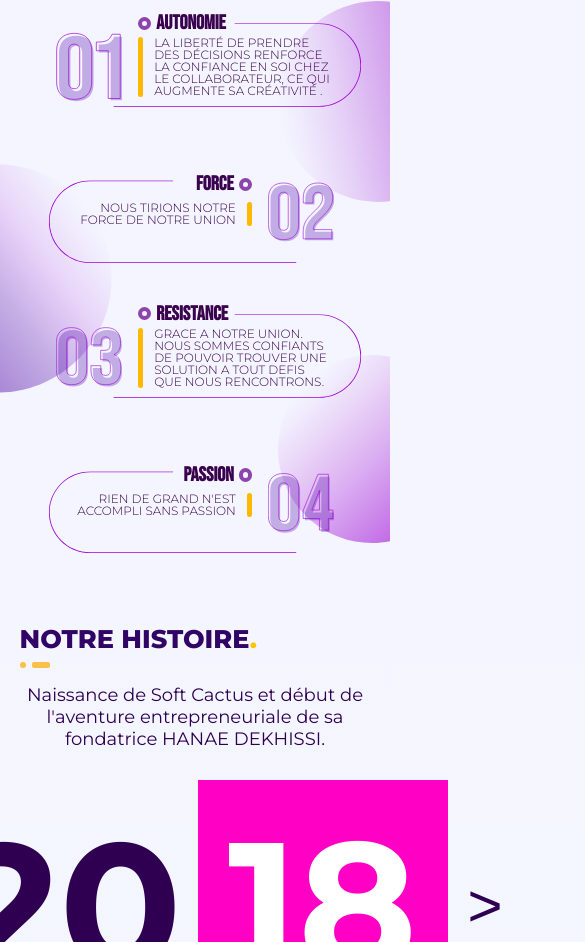
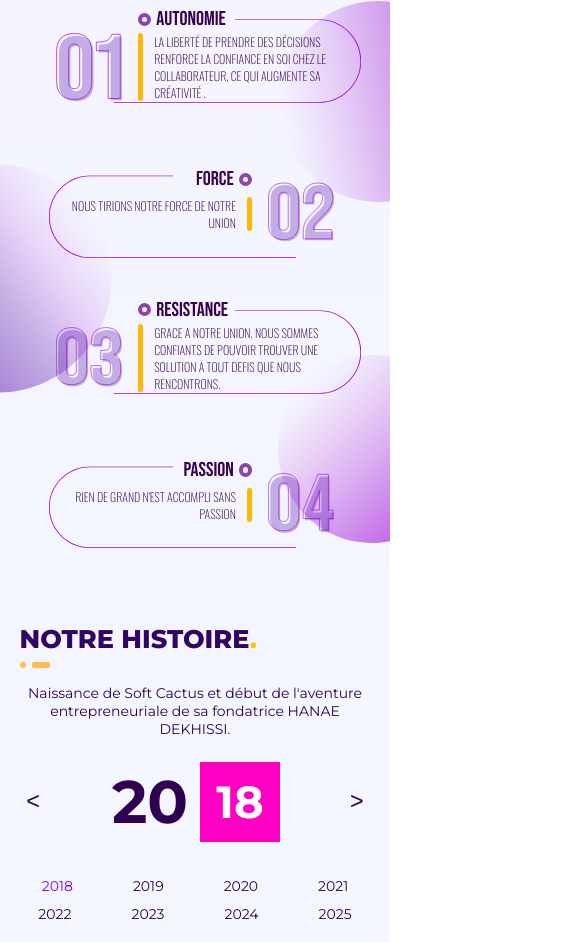
Before and after one commit to SOFT-CACTUS-INTERN/Soft-Cactus, a React (Vite) app in the folder Cactus-Front/: page /agence in a window 390 px wide. Shown: the part 1058-2000 px from the top of the page, 585 px wide, since content can reach past the window. Built offline with nearby package versions, Linux system fonts and the light colour scheme.

Commit message:
modification minor

```diff
--- a/Cactus-Front/index.html
+++ b/Cactus-Front/index.html
@@ -10,6 +10,8 @@
     <link href="https://fonts.googleapis.com/css2?family=Montserrat:ital,wght@0,100..900;1,100..900&display=swap" rel="stylesheet">
     <!--font inter only used in expand on hover gallery-->
     <link href="https://fonts.googleapis.com/css2?family=Inter:ital,opsz,wght@0,14..32,100..900;1,14..32,100..900&display=swap" rel="stylesheet">
+    <!--Oswald-->
+    <link href="https://fonts.googleapis.com/css2?family=Oswald:wght@200..700&display=swap" rel="stylesheet">
 
     <meta charset="UTF-8" />
     <link rel="icon" type="image/svg+xml" href="/src/assets/icon.svg" />
--- a/Cactus-Front/src/Components/Header.jsx
+++ b/Cactus-Front/src/Components/Header.jsx
@@ -30,7 +30,7 @@ function Header() {
       <div className={head.links}>
             <ul>
                 <li><NavLink to="/"     className={({ isActive }) => isActive ? `${head.navlink} ${head.active}` : head.navlink}>Accueil</NavLink></li>
-                <li><NavLink to="/agence" className={({ isActive }) => isActive ? `${head.navlink} ${head.active}` : head.navlink}>Nos agence</NavLink></li>
+                <li><NavLink to="/agence" className={({ isActive }) => isActive ? `${head.navlink} ${head.active}` : head.navlink}>Nos agences</NavLink></li>
                 <li><NavLink to="/services"className={({ isActive }) => isActive ? `${head.navlink} ${head.active}` : head.navlink}>Nos services</NavLink></li>
                 <li><NavLink to="/projets" className={({ isActive }) => isActive ? `${head.navlink} ${head.active}` : head.navlink}>Nos projets</NavLink></li>
                 <li><NavLink to="/contact" className={({ isActive }) => isActive ? `${head.navlink} ${head.active}` : head.navlink}>contact</NavLink></li>
--- a/Cactus-Front/src/Styles/arrowUp.module.css
+++ b/Cactus-Front/src/Styles/arrowUp.module.css
@@ -3,13 +3,13 @@
     position: fixed;
     bottom: 100px;
     right: 40px;
-      width: 10%;
-      height: 2.5em;
+
+      height: 4em;
     z-index: 10000;
 }
 .innerArrow{
       width: 100%;
-      height: 4em;
+      height: 100%;
     pointer-events: none;
 
 }
--- a/Cactus-Front/src/Styles/contactBox.module.css
+++ b/Cactus-Front/src/Styles/contactBox.module.css
@@ -73,6 +73,10 @@
     padding: 0.5em 1em;
     border: hidden;
     background-image: linear-gradient(to right,#9D04D2,#7E01AA);
+        transition: transform 0.3s ease;
+}
+.myform form button:hover{
+    transform: scale(1.1);
 }
 .coordonnes{
     padding: 3.5em 0;
--- a/Cactus-Front/src/Styles/followus.module.css
+++ b/Cactus-Front/src/Styles/followus.module.css
@@ -32,7 +32,7 @@
 }
 
 
-/* From Uiverse.io by Allyhere */
+/* hovering effect */
 .button a {
   --clr-font-main: hsla(0 0% 20% / 100);
   --btn-bg-1: #8B37CA;
@@ -61,11 +61,3 @@
 .button a:hover {
   background-position: right top;
 }
-
-
-
-@media (prefers-reduced-motion: reduce) {
-  .button a {
-    transition: linear;
-  }
-}
--- a/Cactus-Front/src/Styles/nosValeurs.module.css
+++ b/Cactus-Front/src/Styles/nosValeurs.module.css
@@ -37,9 +37,9 @@
     z-index: -1;
     right: 0;
     top: 0;
-    width: 15vw;
+    width: 20vw;
     min-width: 7em;
-    max-width: 15em; /*modifiable until i see the big screen's respponsivity*/
+    max-width: 100em; /*modifiable until i see the big screen's respponsivity*/
 
 }
 .NosValeurs .cercleTwo{
@@ -47,17 +47,17 @@
     z-index: -1;
     left: 0;
     top: 30%;
-    width: 15vw;
+    width: 20vw;
     min-width: 7em;
-    max-width: 15em; /*modifiable until i see the big screen's respponsivity*/
+    max-width: 100em; /*modifiable until i see the big screen's respponsivity*/
 }
 .NosValeurs .cercleThree{
     position: absolute;
     z-index: -1;
     right: 0;
-    width: 15vw;
+    width: 20vw;
     min-width: 7em;
-    max-width: 15em; /*modifiable until i see the big screen's respponsivity*/
+    max-width: 100em; /*modifiable until i see the big screen's respponsivity*/
     bottom: 0;
 }
 .One svg{
@@ -94,7 +94,7 @@
 
     font-size: 78px; /*not responsive */
     font-size: clamp(20px,5vw,78px);
-    font-weight: 700;
+
     font-family: Bebas Neue;
     color: #3A024E;
     display: inline;
@@ -115,7 +115,7 @@
             transition: all 0.5s cubic-bezier(0.4, 0, 0.2, 1);
             opacity: 0;
             transform: translateY(10px);
-            z-index: -1;
+            z-index: 11;
 }
        .Title .titre::after {
             content: attr(data-text);
@@ -151,32 +151,34 @@
 .paragraphe p{
 
     font-size: clamp(12px, 1.5vw,34px);
-    font-weight: 300 !important;
+    font-weight: 200 !important;
     /*font-family ?*/
+    font-family: Oswald;
     color: #3A024E;
     max-width: 30vw; /*not responsive*/
     min-width: 15em;
     text-transform: uppercase;
-    line-height: 100%;
-    letter-spacing: 1%;
+
+
     /*maybe a border-radius ?*/
     padding-left: 1rem;           /* Space between border and text */
     position: relative;
-    font-weight: 500;
+
     margin-top: -0.3em;
 }
 .paragraphe2 p{
     margin-top: 0.5em;
     font-size: clamp(12px, 1.5vw,30px);
-    font-weight: 300 !important;
+    font-weight: 200 !important;
+    font-family: Oswald;
     /*font-family ?*/
     color: #3A024E;
     max-width: 30vw; /*not responsive*/
     min-width: 15em;
     text-transform: uppercase;
     text-align: right;
-    line-height: 100%;
-    letter-spacing: 1%;
+
+
     /*maybe a border-radius ?*/
     padding-right: 1rem;           /* Space between border and text */
     position: relative;
@@ -243,6 +245,12 @@
 .Title {
     gap: 10px;
 }
+.NosValeurs .cercleOne, .cercleTwo, .cercleThree {
+    width: 10vw;
+    min-width: 7em;
+    max-width: 100em;
+}
+
 }
 
 @media (max-width:450px){
--- a/Cactus-Front/src/Styles/notreHistoire.module.css
+++ b/Cactus-Front/src/Styles/notreHistoire.module.css
@@ -1,20 +1,23 @@
+:root{
+  --size: clamp(80px,15vw,200px)
+}
 .Box{
  display: flex;
  flex-direction: column;
 }
 .btnNext, .btnPrev{
-  font-size: 60px;
+  font-size: clamp(20px,6vw,60px);
   font-family: sans-serif !important;
   color: #2F0052;
   cursor: pointer;
-  margin: 0 20px;
+  margin: 0  30px;
 }
 .title p{
-    font-size: 18px;
+    font-size: clamp(14px,2vw,24px);
     text-align: center;
     color: #2f0052;
     width: 90%;
-    margin: 0 auto 30px;
+    margin: 0 auto clamp(0px,1vw,30px);
 }
 
 .B{
@@ -28,42 +31,46 @@
     display: flex;
     align-items: center;
     justify-content: center;
+    height: auto;
+    width: 100%;
+    padding: 40px 0;
+    gap: 2.5em;
 }
 .year > span {
   display: flex;
-  gap: 5px;
+  gap: 60px;
 }
-.year span.prefix, .year span.val {
+
+.year span .prefix{
   display: flex;
   align-items: center;
   justify-content: center;
-  font-size: 180px;
+  font-size: clamp(60px,10vw,180px);
   font-weight: bold;
-  width: 250px;
-  height: 250px;
-}
-.year span.prefix {
+  width: var(--size);
+  height:var(--size);
   color: #2F0052;
+  /* padding-right: 40px ; */
 }
 .scene {
-  width: 250px;
-  height: 250px;
+  width: var(--size);
+  height:var(--size);
   perspective: 400px;
+
 }
 .cube{
-    width: 250px;
-  height: 250px;
+  width: var(--size);
+  height:var(--size);
   position: relative;
   transform-style: preserve-3d; /*klchi 3la hadi*/
-  transform: translateZ(-125px);
   transition: transform 1s;
 }
-.cubeFace {
+.cube .cubeFace {
   position: absolute;
-  width: 250px;
-  height: 250px;
-  line-height: 250px;
-  font-size: 180px;
+  width: var(--size);
+  height:var(--size);
+  line-height: var(--size); /*to center vertically*/
+  font-size: calc( clamp(60px,10vw,180px) - clamp(15px,2.5vw,50px)); /*It works don't touch it*/
   font-weight: bold;
   color: white;
   text-align: center;
@@ -72,12 +79,12 @@
 
                                 /*<div className={`${styles.cube} ${styles[`show${face}`]}`}> */
 
-.scene .showFront  { transform: translateZ(-125px) rotateY(   0deg); }
-.scene .showBack  { transform: translateZ(-125px) rotateY( -90deg); }
-.scene .showRight  { transform: translateZ(-125px) rotateY(-180deg); }
-.scene .showLeft   { transform: translateZ(-125px) rotateY(  90deg); }
-.scene .showBottom   { transform: translateZ(-125px) rotateX( -90deg); }
-.scene .showTop { transform: translateZ(-125px) rotateX(  90deg); }
+.scene .showFront  { transform: translateZ(calc(-1 * var(--size)/2)) rotateY(   0deg); }
+.scene .showBack  { transform: translateZ( calc(-1 * var(--size)/2)) rotateY( -90deg); }
+.scene .showRight  { transform: translateZ(calc(-1 * var(--size)/2)) rotateY(-180deg); }
+.scene .showLeft   { transform: translateZ(calc(-1 * var(--size)/2)) rotateY(  90deg); }
+.scene .showBottom   { transform: translateZ(calc(-1 * var(--size)/2)) rotateX( -90deg); }
+.scene .showTop { transform: translateZ(calc(-1 * var(--size)/2)) rotateX(  90deg); }
 
 .cubeFaceFront   { display: block; ;background:#FF00C4}
 .cubeFaceBack   { background:#FF00C4}
@@ -86,22 +93,26 @@
 .cubeFaceTop         { background:#FF00C4}
 .cubeFaceBottom { background:#FF00C4}
 
-.cubeFaceFront      { transform: rotateY(  0deg) translateZ(125px); }
-.cubeFaceBack      { transform: rotateY( 90deg) translateZ(125px); }
-.cubeFaceRight       { transform: rotateY(180deg) translateZ(125px); }
-.cubeFaceLeft       { transform: rotateY(-90deg) translateZ(125px); }
-.cubeFaceBottom        { transform: rotateX( 90deg) translateZ(125px); }
-.cubeFaceTop { transform: rotateX(-90deg) translateZ(125px); }
+.cubeFaceFront      { transform: rotateY(  0deg) translateZ(calc(var(--size)/2)); }
+.cubeFaceBack      { transform: rotateY( 90deg) translateZ(calc(var(--size)/2)); }
+.cubeFaceRight       { transform: rotateY(180deg) translateZ(calc(var(--size)/2)); }
+.cubeFaceLeft       { transform: rotateY(-90deg) translateZ(calc(var(--size)/2)); }
+.cubeFaceBottom        { transform: rotateX( 90deg) translateZ(calc(var(--size)/2)); }
+.cubeFaceTop { transform: rotateX(-90deg) translateZ(calc(var(--size)/2)); }
 /*----------------------years at the bottom ------------------*/
 .years ul{
+
   list-style: none;
   display: flex;
   flex-direction: row;
   align-items: center;
   justify-content: center;
-  gap: 60px;
-  padding-top: 10px;
-  font-size: 20px;
+  gap: 10px 60px;
+  width: 90%;
+  margin: 0 auto;
+  flex-wrap: wrap;
+  padding-top: 15px;
+  font-size: clamp(14px,2vw,20px);
   color: #2F0052;
   }
   .years ul li{
@@ -114,3 +125,27 @@
     color: #7301ff;
   }
   /*----------------------DONE years at the bottom ------------------*/
+@media (max-width:1500px) {
+
+  .years ul{
+  gap: 10px 60px;
+  }
+
+.year > span {
+  gap: clamp(10px, 2.5vw, 50px);
+  }
+
+}
+@media (min-width:850px) and (max-width : 1500px) {
+    .year{
+    gap: 1.5em;
+  }}
+  @media (max-width:810px){
+    .years ul{
+      gap: 5dpx 20px;
+    }
+    .year{
+    padding: 20px 0;
+  }
+
+  }
--- a/Cactus-Front/src/pages/Agence.jsx
+++ b/Cactus-Front/src/pages/Agence.jsx
@@ -6,6 +6,7 @@ import FadeIn from '/src/Components/FadeIn.jsx'
 import LaTeam from '../Components/LaTeam.jsx'
 import NotreHistoire from '../Components/NotreHistoire.jsx'
 import PresentSur from '../Components/PresentSur.jsx'
+import ArrowUp from '../Components/ArrowUp.jsx'
 const Agence = () => {
  return (
    <>
@@ -13,8 +14,9 @@ const Agence = () => {
       <Bar />
       <FadeIn delay={0.2}><NosValeurs /></FadeIn>
       <FadeIn delay={0.2}><NotreHistoire /></FadeIn>
-      <FadeIn delay={0.2}><PresentSur /></FadeIn>
+
       <FadeIn delay={0.2}><LaTeam /></FadeIn>
+      <ArrowUp />
    </>
    )
 };
```
Also changed, not shown: Cactus-Front/src/Components/LaTeam.jsx (+12 -8 lines), Cactus-Front/src/Styles/footer.module.css (+0 -39 lines), Cactus-Front/src/Styles/header.module.css (+36 -3 lines), Cactus-Front/src/Styles/laTeam.module.css (+12 -13 lines).
